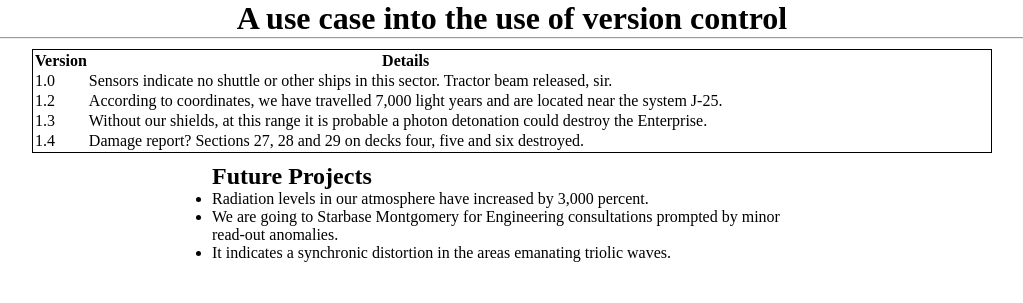
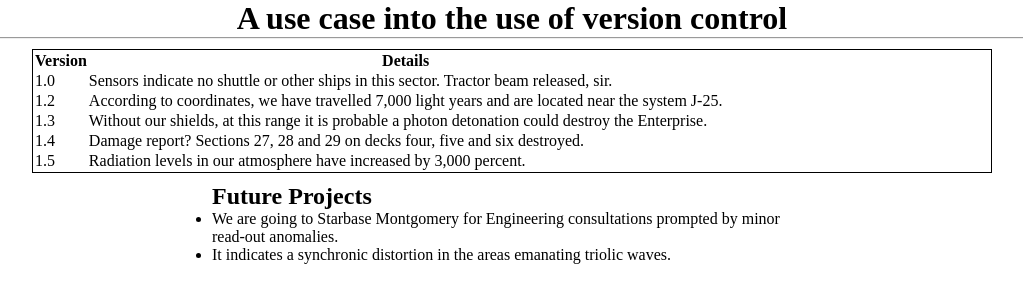
Before and after one commit to jg-digital-media/version_control_blog, a PHP site: page / in a window 1280 px wide. Shown: the top 303 px of the page, without its empty margins (128-1151 px from the left). Run offline with PHP 8.4, Linux system fonts and the light colour scheme.

Commit message:
add feature 1.5

```diff
--- a/index.php
+++ b/index.php
@@ -36,6 +36,10 @@
             <td>1.4</td>
             <td>Damage report? Sections 27, 28 and 29 on decks four, five and six destroyed.</td>
         </tr>
+        <tr>
+            <td>1.5</td>
+            <td>Radiation levels in our atmosphere have increased by 3,000 percent.</td>
+        </tr>
     </table>
 
     <div class="future-projects">
@@ -43,7 +47,6 @@
         <h2>Future Projects</h2>
 
         <ul>
-            <li>Radiation levels in our atmosphere have increased by 3,000 percent. </li>
             <li>We are going to Starbase Montgomery for Engineering consultations prompted by minor read-out anomalies.</li>
             <li>It indicates a synchronic distortion in the areas emanating triolic waves.</li>
         </ul>
```
